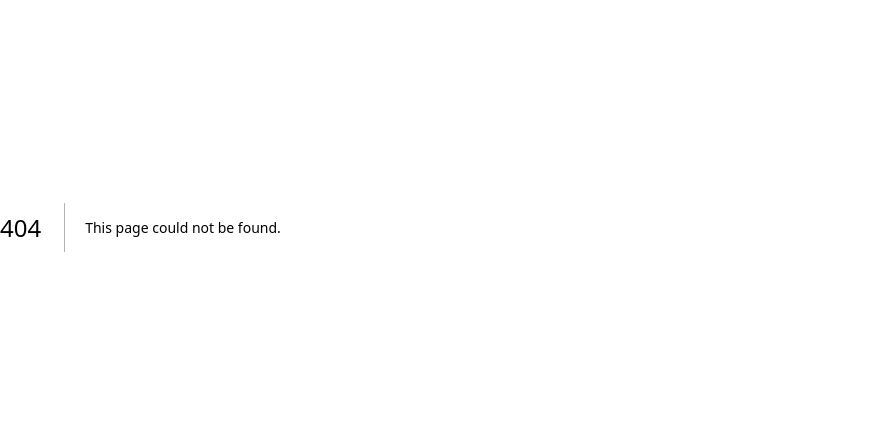
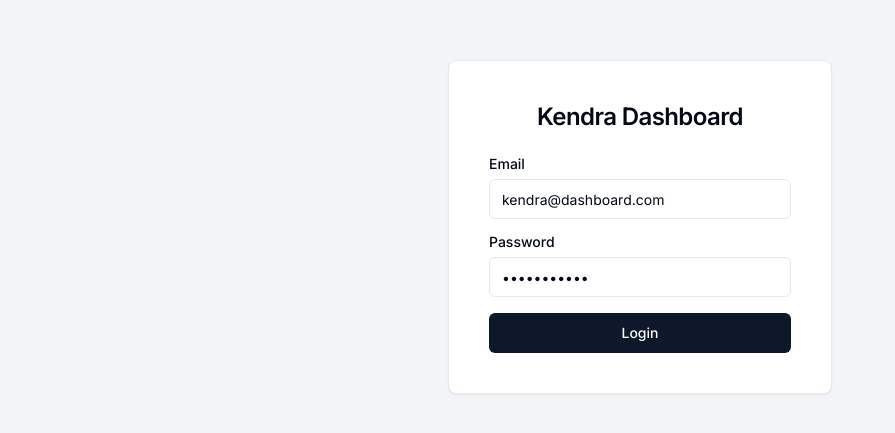
Before and after one commit to omi-lanzlibo/omi-kendra-dashboard, a Next.js app: page /login in a window 1280 px wide. Before the commit this address had no page. Shown: the part 173-606 px from the top of the page, without its empty margins (0-895 px from the left). Built offline with nearby package versions, Linux system fonts and the light colour scheme; what tailwindcss-debug-screens would draw is missing.

Commit message:
PRDV-7075: Integration of Maximum Number of query

```diff
--- a/src/app/dashboard/page.tsx
+++ b/src/app/dashboard/page.tsx
@@ -1,8 +1,15 @@
+"use client";
+import { DashboardScreen } from "@/components/dashboard";
+import { useEffect } from "react";
 
-import { DashboardScreen } from "@/components/dashboard";
+export default function Dashboard() {
+  useEffect(() => {
+    // Check if the user is logged in
+    const isLoggedIn = localStorage.getItem("isLoggedIn");
+    if (!isLoggedIn) {
+      window.location.href = "/login"; // Redirect client-side
+    }
+  }, []);
 
-export default function Dashboard(){
-  return (
-      <DashboardScreen></DashboardScreen>
-  )
+  return <DashboardScreen></DashboardScreen>;
 }
--- a/src/app/layout.tsx
+++ b/src/app/layout.tsx
@@ -17,17 +17,17 @@ export default function RootLayout({
   children: React.ReactNode;
 }>) {
   return (
-    <html lang="en">
+    <html lang="en" className="h-full">
       <body
         className={cn(
-          "min-h-screen w-full bg-white text-black flex",
+          "h-full w-full bg-white text-black flex flex-col",
           inter.className,
           {
             "debug-screens": process.env.NODE_ENV === "development",
           }
         )}
       >
-        {children}
+        <div className="flex-grow">{children}</div>
         <Toaster />
       </body>
     </html>
--- /dev/null
+++ b/src/app/login/page.tsx
@@ -0,0 +1,106 @@
+"use client";
+// LoginPage.tsx
+import { useEffect, useState } from "react";
+
+import { Button } from "@/components/ui/button";
+import {
+  Card,
+  CardContent,
+  CardDescription,
+  CardHeader,
+  CardTitle,
+} from "@/components/ui/card";
+import { Input } from "@/components/ui/input";
+import { Label } from "@/components/ui/label";
+
+interface User {
+  email: string;
+  password: string;
+  name: string;
+}
+
+const users: User[] = [
+  { email: "kendra@dashboard.com", password: "kendra12345", name: "Kendra" },
+  {
+    email: "kendra123@dashboard.com",
+    password: "kendra12345",
+    name: "Kendra123",
+  },
+  {
+    email: "kendra-user@dashboard.com",
+    password: "kendra12345",
+    name: "Kendra-user",
+  },
+];
+
+const LoginPage: React.FC = () => {
+  const [email, setEmail] = useState("kendra@dashboard.com");
+  const [password, setPassword] = useState("kendra12345");
+
+  useEffect(() => {
+    // Check if the user is logged in
+    const isLoggedIn = localStorage.getItem("isLoggedIn");
+    if (isLoggedIn) {
+      window.location.href = "/dashboard"; // Redirect client-side
+    }
+  }, []);
+
+  const handleLogin = () => {
+    // Find the user with the entered email and password
+    const user = users.find(
+      (user) => user.email === email && user.password === password
+    );
+
+    if (user) {
+      localStorage.setItem("isLoggedIn", "true");
+      window.location.href = "/dashboard"; // Redirect using browser navigation
+    } else {
+      alert("Invalid credentials");
+    }
+  };
+
+  return (
+    <div className="flex min-h-screen items-center justify-center bg-gray-100">
+      <Card className="w-full max-w-sm p-4">
+        <CardHeader>
+          <CardTitle className="text-2xl text-center">
+            Kendra Dashboard
+          </CardTitle>
+          {/* <CardDescription>
+            Enter your email below to login to your account
+          </CardDescription> */}
+        </CardHeader>
+        <CardContent>
+          <div className="grid gap-4">
+            <div className="grid gap-2">
+              <Label htmlFor="email">Email</Label>
+              <Input
+                id="email"
+                type="email"
+                placeholder="email@example.com"
+                value={email}
+                onChange={(e) => setEmail(e.target.value)}
+                required
+              />
+            </div>
+            <div className="grid gap-2">
+              <Label htmlFor="password">Password</Label>
+              <Input
+                id="password"
+                type="password"
+                value={password}
+                onChange={(e) => setPassword(e.target.value)}
+                required
+              />
+            </div>
+            <Button type="button" onClick={handleLogin} className="w-full">
+              Login
+            </Button>
+          </div>
+        </CardContent>
+      </Card>
+    </div>
+  );
+};
+
+export default LoginPage;
--- a/src/app/page.tsx
+++ b/src/app/page.tsx
@@ -1,6 +1,15 @@
+"use client";
 import { DashboardScreen } from "@/components/dashboard";
-import { LoginForm } from "@/components/loginPage";
+import LoginPage from "./login/page";
+import { useEffect } from "react";
 
 export default function Home() {
-  return <DashboardScreen></DashboardScreen>;
+  useEffect(() => {
+    // Check if the user is logged in
+    const isLoggedIn = localStorage.getItem("isLoggedIn");
+    if (isLoggedIn) {
+      window.location.href = "/dashboard"; // Redirect client-side
+    }
+  }, []);
+  return <LoginPage></LoginPage>;
 }
--- a/src/components/cardNoOfQueries.tsx
+++ b/src/components/cardNoOfQueries.tsx
@@ -8,11 +8,14 @@ import {
   CardContent,
 } from "./ui/card";
 import { format, parseISO } from "date-fns";
-import { Skeleton } from "./ui/skeleton";
+import { SetNumberOfQueries } from "./setNumberOfQueries";
 
 interface Props {
   date: string; // Date prop
   maxQueryPerDay: number;
+  handleSave: (maxQueries: number) => void;
+  isDialogOpen: boolean;
+  setIsDialogOpen: (isOpen: boolean) => void;
 }
 
 interface ResponseItem {
@@ -21,9 +24,15 @@ interface ResponseItem {
   count: { N: string };
 }
 
-export default function CardNoOfQueries({ date, maxQueryPerDay }: Props) {
+export default function DashboardCards({
+  date,
+  maxQueryPerDay,
+  handleSave,
+  isDialogOpen,
+  setIsDialogOpen,
+}: Props) {
   const [responseItems, setResponseItems] = useState<ResponseItem[]>([]);
-  const [displayDate, setDisplayDate] = useState<string>(""); // State to hold the date
+  const [displayDate, setDisplayDate] = useState<string>("");
 
   const callAPI = async (date: string) => {
     try {
@@ -37,11 +46,11 @@ export default function CardNoOfQueries({ date, maxQueryPerDay }: Props) {
           pk: item.pk,
           sk: item.sk,
           count: item.count,
-          date: data.data.date, // Assign the extracted date to each item
+          date: data.data.date,
         }));
-        setResponseItems(items as ResponseItem[]); // Set the items array in state
+        setResponseItems(items as ResponseItem[]);
         const formattedDate = format(parseISO(data.data.date), "PPP");
-        setDisplayDate(formattedDate); // Set the displayDate state
+        setDisplayDate(formattedDate);
       }
     } catch (err) {
       console.log(err);
@@ -49,16 +58,15 @@ export default function CardNoOfQueries({ date, maxQueryPerDay }: Props) {
   };
 
   useEffect(() => {
-    callAPI(date); // Make API call with the provided date
-  }, [date]); // Call useEffect whenever the date prop changes
+    callAPI(date);
+  }, [date]);
 
   return (
     <div>
       <main className="grid flex-1 items-start gap-4 p-4 sm:px-6 sm:py-0 md:gap-8 lg:grid-cols-2 xl:grid-cols-2">
         <Card x-chunk="dashboard-05-chunk-1">
-          <CardHeader className="pb-2">
-            <CardDescription>{displayDate}</CardDescription>{" "}
-            {/* Display the date */}
+          <CardHeader className="pb-2 flex flex-col">
+            <CardDescription className="py-2">{displayDate}</CardDescription>
             <CardTitle className="text-4xl">
               {responseItems.length > 0 ? responseItems[0].count.N : 0}
             </CardTitle>
@@ -67,11 +75,18 @@ export default function CardNoOfQueries({ date, maxQueryPerDay }: Props) {
             <div className="text-xs text-muted-foreground">No. of queries</div>
           </CardContent>
         </Card>
+
         <Card x-chunk="dashboard-05-chunk-1">
-          <CardHeader className="pb-2">
-            <CardDescription>Per day</CardDescription>
-            <CardTitle className="text-4xl">{maxQueryPerDay}</CardTitle>{" "}
-            {/* Assuming this is a static value */}
+          <CardHeader className="pb-2 flex flex-col">
+            <div className="flex justify-between items-center">
+              <CardDescription className="py-2">Per day</CardDescription>
+              <SetNumberOfQueries
+                onSave={handleSave}
+                isOpen={isDialogOpen}
+                setIsOpen={setIsDialogOpen}
+              />
+            </div>
+            <CardTitle className="text-4xl">{maxQueryPerDay}</CardTitle>
           </CardHeader>
           <CardContent>
             <div className="text-xs text-muted-foreground">
@@ -79,7 +94,6 @@ export default function CardNoOfQueries({ date, maxQueryPerDay }: Props) {
             </div>
           </CardContent>
         </Card>
-        {/* <CardWithForm></CardWithForm> */}
       </main>
     </div>
   );
--- a/src/components/dashboard.tsx
+++ b/src/components/dashboard.tsx
@@ -20,6 +20,11 @@ import {
 import MainSection from "./dashboardComponent";
 
 export function DashboardScreen() {
+  const handleLogout = () => {
+    localStorage.removeItem("isLoggedIn");
+    window.location.href = "/login";
+  };
+
   return (
     <div className="grid min-h-screen w-full md:grid-cols-[220px_1fr] lg:grid-cols-[280px_1fr]">
       <div className="hidden border-r bg-muted/40 md:block">
@@ -76,7 +81,7 @@ export function DashboardScreen() {
               <DropdownMenuSeparator />
               <DropdownMenuItem>Settings</DropdownMenuItem>
               <DropdownMenuSeparator />
-              <DropdownMenuItem>Logout</DropdownMenuItem>
+              <DropdownMenuItem onClick={handleLogout}>Logout</DropdownMenuItem>
             </DropdownMenuContent>
           </DropdownMenu>
         </header>
--- a/src/components/dashboardComponent.tsx
+++ b/src/components/dashboardComponent.tsx
@@ -1,9 +1,10 @@
 "use client";
-import React, { useState, useEffect, useRef } from "react";
+import React, { useState, useEffect } from "react";
 import { Card, CardTitle } from "./ui/card";
-import CardNoOfQueries from "./cardNoOfQueries";
 import DatePickerPopover from "./ui/datePickerPopOver";
 import { format, parse } from "date-fns";
+import DashboardCards from "./cardNoOfQueries";
+import { toast } from "./ui/use-toast";
 
 export function MainSection() {
   const [date, setDate] = useState<Date | undefined>();
@@ -13,13 +14,14 @@ export function MainSection() {
   );
   const [kendraStatus, setKendraStatus] = useState<boolean>(true); // Initial status set to true
   const [maxQuery, setMaxQuery] = useState<number>(0);
+  const [isDialogOpen, setIsDialogOpen] = useState(false);
+  const KENDRA_API = `${process.env.NEXT_PUBLIC_KENDRA_API}/threshold` || "";
 
+  console.log(KENDRA_API);
   useEffect(() => {
     const fetchData = async () => {
       try {
-        const response = await fetch(
-          "https://m6kn45igy3.execute-api.ap-southeast-1.amazonaws.com/stg/kendra/threshold"
-        );
+        const response = await fetch(KENDRA_API);
         if (!response.ok) {
           throw new Error("Failed to fetch data");
         }
@@ -32,7 +34,7 @@ export function MainSection() {
     };
 
     fetchData();
-  }, []);
+  }, [KENDRA_API]);
 
   const handleCancel = () => {
     setDate(undefined);
@@ -47,6 +49,42 @@ export function MainSection() {
     }
     setDate(undefined);
     setIsOpen(false);
+  };
+
+  const handleSave = (maxQueries: number) => {
+    console.log("Saving max queries:", maxQueries);
+
+    fetch(KENDRA_API, {
+      method: "POST",
+      headers: {
+        "Content-Type": "application/json",
+      },
+      body: JSON.stringify({
+        maxQuery: maxQueries,
+      }),
+    })
+      .then((response) => {
+        if (!response.ok) {
+          throw new Error("Failed to save data");
+        }
+        return response.json();
+      })
+      .then((data) => {
+        toast({
+          title: "Save successfully",
+          variant: "default",
+        });
+        console.log("Data saved successfully:", data);
+        setMaxQuery(maxQueries);
+        setIsDialogOpen(false);
+      })
+      .catch((error) => {
+        console.error("Error saving data:", error);
+        toast({
+          title: "Error saving data",
+          variant: "destructive",
+        });
+      });
   };
 
   const selectedDateObj = parse(selectedDate, "yyyy/MM/dd", new Date());
@@ -73,9 +111,12 @@ export function MainSection() {
           handleDone={handleDone}
         />
       </div>
-      <CardNoOfQueries
+      <DashboardCards
         date={selectedDate || format(new Date(), "yyyy/MM/dd")}
         maxQueryPerDay={maxQuery}
+        handleSave={handleSave}
+        isDialogOpen={isDialogOpen}
+        setIsDialogOpen={setIsDialogOpen}
       />
     </main>
   );
--- a/src/components/formSwitch.tsx
+++ b/src/components/formSwitch.tsx
@@ -25,12 +25,12 @@ export function SwitchForm() {
     turnOffKendra: isKendraTurnOff,
   });
   const [isModified, setIsModified] = useState(false);
+  const KENDRA_API = `${process.env.NEXT_PUBLIC_KENDRA_API}/threshold` || "";
 
+  useEffect(() => {
     const fetchData = async () => {
       try {
-      const response = await fetch(
-        "https://m6kn45igy3.execute-api.ap-southeast-1.amazonaws.com/stg/kendra/threshold"
-      );
+        const response = await fetch(KENDRA_API);
         if (!response.ok) {
           throw new Error("Failed to fetch the data.");
         }
@@ -43,10 +43,8 @@ export function SwitchForm() {
         console.error("Error fetching the data:", error);
       }
     };
-
-  useEffect(() => {
     fetchData();
-  }, []);
+  }, [KENDRA_API]);
 
   useEffect(() => {
     setIsModified(
@@ -69,9 +67,7 @@ export function SwitchForm() {
     }
 
     try {
-      const response = await fetch(
-        "https://m6kn45igy3.execute-api.ap-southeast-1.amazonaws.com/stg/kendra/threshold",
-        {
+      const response = await fetch(KENDRA_API, {
         method: "POST",
         headers: {
           "Content-Type": "application/json",
@@ -82,8 +78,7 @@ export function SwitchForm() {
             turnOffKendra: isKendraTurnOff,
           },
         }),
-        }
-      );
+      });
 
       if (!response.ok) {
         throw new Error("Failed to make the request.");
--- /dev/null
+++ b/src/components/setNumberOfQueries.tsx
@@ -0,0 +1,77 @@
+import React, { useState, useEffect } from "react";
+import { Button } from "@/components/ui/button";
+import {
+  Dialog,
+  DialogContent,
+  DialogDescription,
+  DialogFooter,
+  DialogHeader,
+  DialogTitle,
+  DialogTrigger,
+} from "@/components/ui/dialog";
+import { Input } from "@/components/ui/input";
+import { Pencil } from "lucide-react";
+
+interface SetNumberOfQueriesProps {
+  onSave: (maxQueries: number) => void;
+  isOpen: boolean;
+  setIsOpen: (isOpen: boolean) => void;
+}
+
+export function SetNumberOfQueries({
+  onSave,
+  isOpen,
+  setIsOpen,
+}: SetNumberOfQueriesProps) {
+  const [maxQueries, setMaxQueries] = useState("");
+
+  const handleInputChange = (e: React.ChangeEvent<HTMLInputElement>) => {
+    const value = e.target.value;
+    if (/^\d*$/.test(value)) {
+      setMaxQueries(value);
+    }
+  };
+
+  const handleSaveClick = () => {
+    const maxQueriesNumber = parseInt(maxQueries, 10);
+    if (!isNaN(maxQueriesNumber)) {
+      onSave(maxQueriesNumber);
+      setIsOpen(false);
+    }
+  };
+
+  useEffect(() => {
+    if (!isOpen) {
+      setMaxQueries("");
+    }
+  }, [isOpen]);
+
+  return (
+    <Dialog open={isOpen} onOpenChange={setIsOpen}>
+      <DialogTrigger asChild>
+        <Button size="icon" variant="outline" className="h-8 w-8">
+          <Pencil className="h-4 w-4" />
+        </Button>
+      </DialogTrigger>
+      <DialogContent>
+        <DialogHeader>
+          <DialogTitle>Set Max Queries</DialogTitle>
+          <DialogDescription>
+            Enter the maximum number of queries per day.
+          </DialogDescription>
+        </DialogHeader>
+        <Input
+          value={maxQueries}
+          onChange={handleInputChange}
+          type="text"
+          placeholder="0"
+        />
+        <DialogFooter>
+          <Button onClick={handleSaveClick} disabled={!maxQueries}>
+            Save
+          </Button>
+        </DialogFooter>
+      </DialogContent>
+    </Dialog>
+  );
+}
```
Lines whose indentation alone changed are shown as unchanged.
